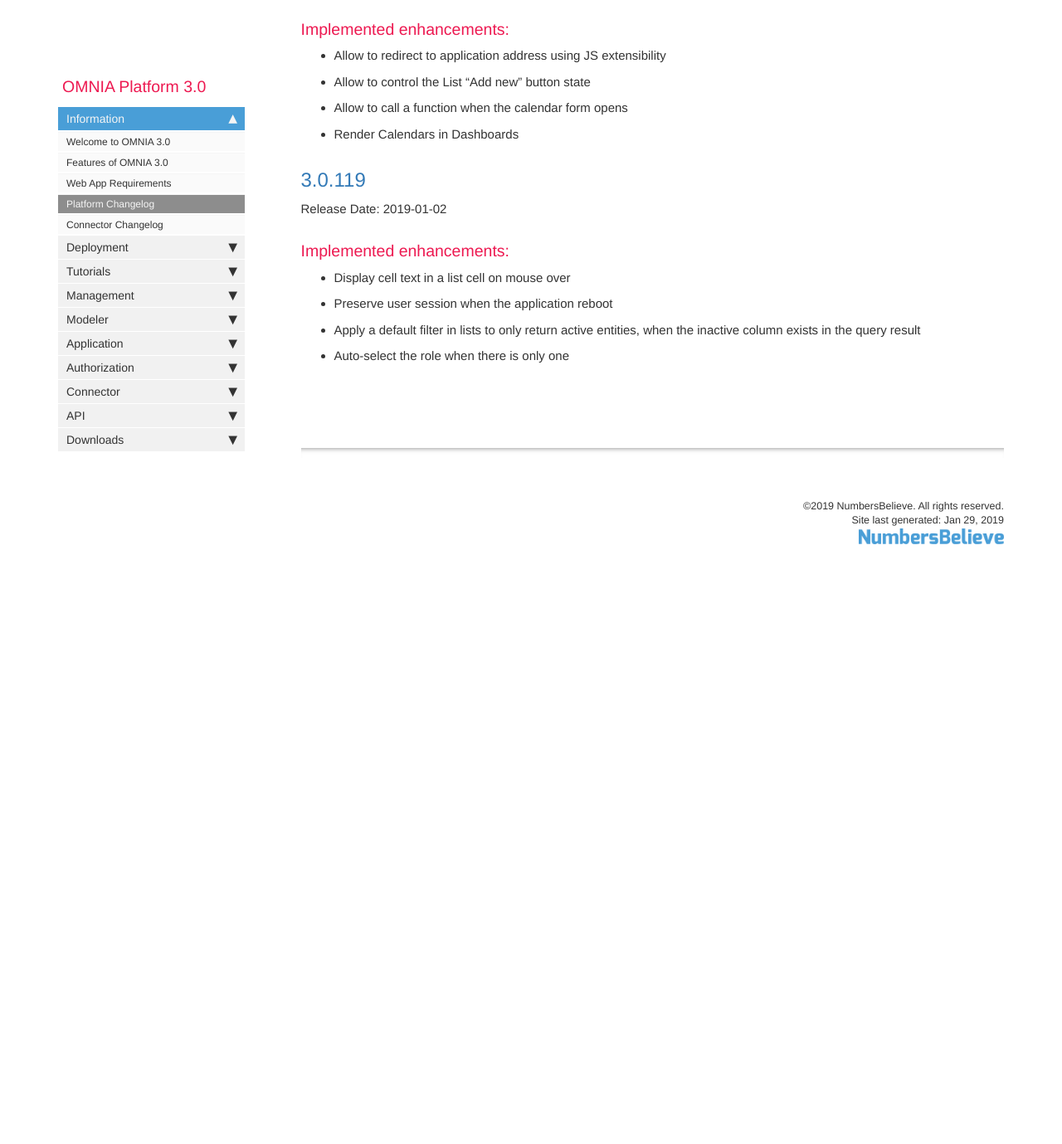
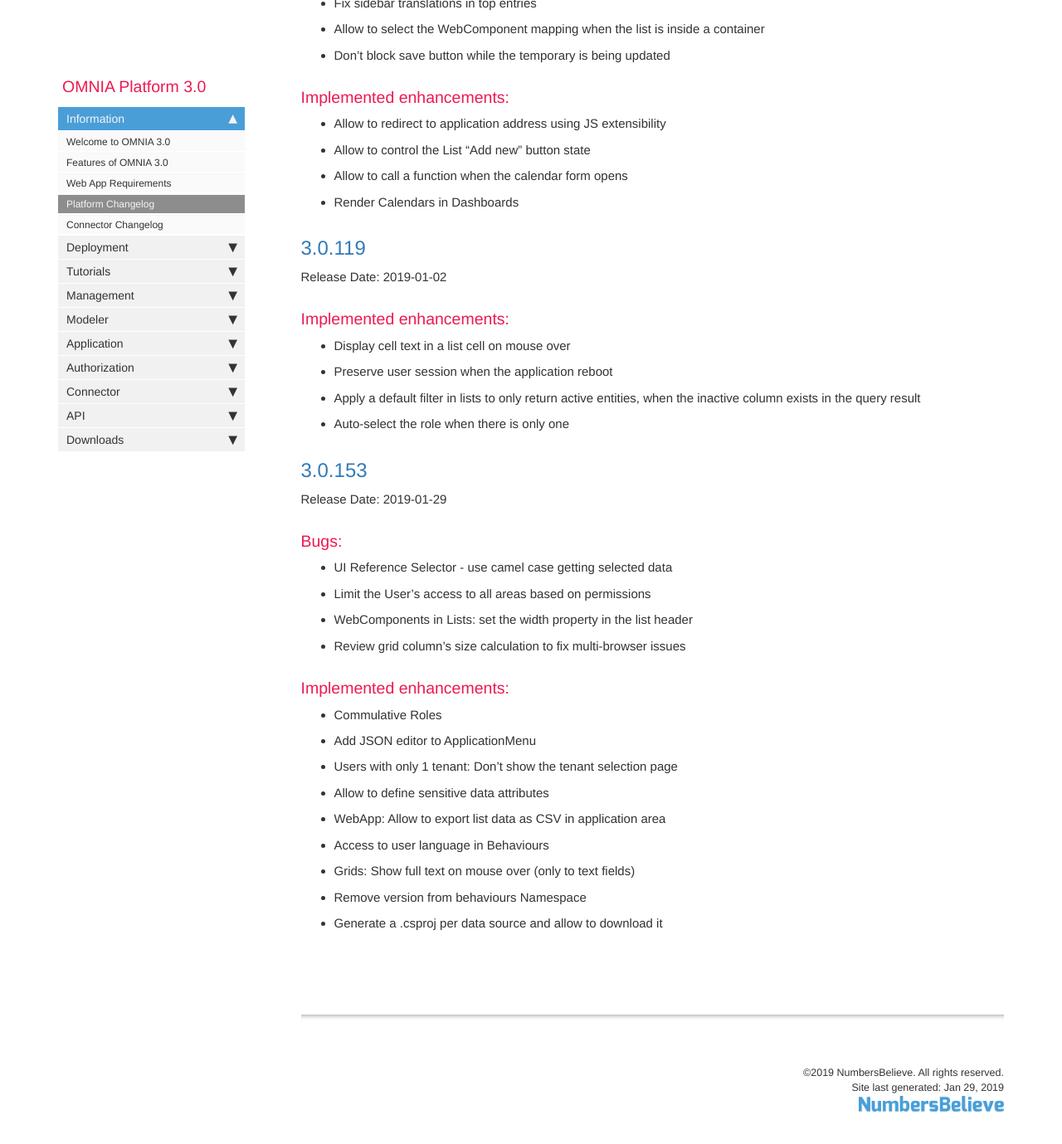
Before and after one commit to daniel8lopes/omnia3, a Jekyll site: the page built from docs/pages/omnia3/Introduction/omnia3_platformchangelog.md, in a window 1280 px wide and 1400 px high, scrolled down 2471 px. Shown: the top 1379 px of the window at 83% size. Built offline with Jekyll 4.4.1, drawn with Linux system fonts in a browser that asks for light colours; nearby versions of some CDN libraries; comment, search, counter and statistics services are not loaded; before the commit the page ends 3187 px from its top, so only the background shows below that; some of the changed text lies outside the part shown.

Commit message:
Version 3.0.153

```diff
--- a/docs/pages/omnia3/Introduction/omnia3_platformchangelog.md
+++ b/docs/pages/omnia3/Introduction/omnia3_platformchangelog.md
@@ -97,3 +97,25 @@ Release Date: 2019-01-02
  - Preserve user session when the application reboot
  - Apply a default filter in lists to only return active entities, when the inactive column exists in the query result
  - Auto-select the role when there is only one
+
+
+## [3.0.153](#3.0.153)
+Release Date: 2019-01-29
+
+### Bugs:
+ - UI Reference Selector - use camel case getting selected data
+ - Limit the User's access to all areas based on permissions
+ - WebComponents in Lists: set the width property in the list header
+ - Review grid column's size calculation to fix multi-browser issues
+
+### Implemented enhancements:
+
+ - Commulative Roles
+ - Add JSON editor to ApplicationMenu
+ - Users with only 1 tenant: Don't show the tenant selection page
+ - Allow to define sensitive data attributes
+ - WebApp: Allow to export list data as CSV in application area
+ - Access to user language in Behaviours
+ - Grids: Show full text on mouse over (only to text fields)
+ - Remove version from behaviours Namespace
+ - Generate a .csproj per data source and allow to download it
```
